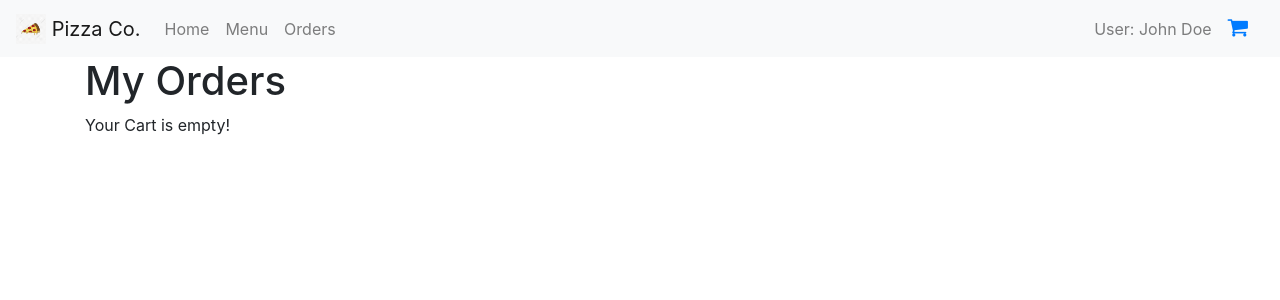
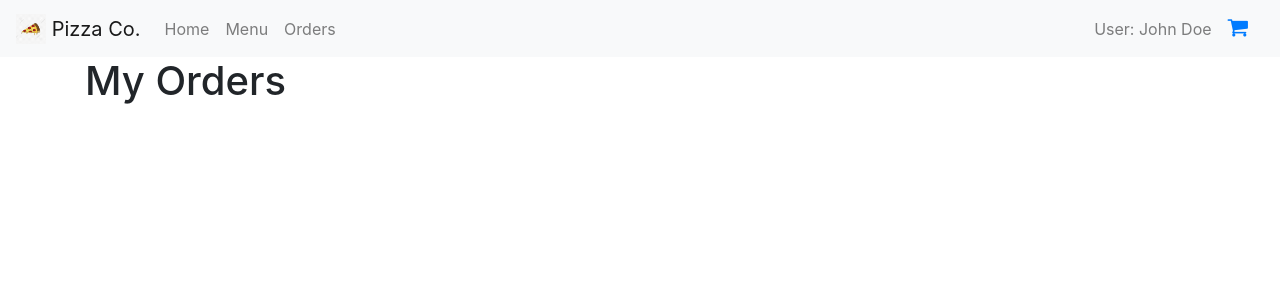
Before and after one commit to sovcharov/pizza, an Angular app: page /orders in a window 1280 px wide. Shown: the top 300 px of the page. Built offline with nearby package versions, Linux system fonts and the light colour scheme; no server answers.

Commit message:
Orders page Bug fix

```diff
--- a/src/app/pages/orders/orders.component.html
+++ b/src/app/pages/orders/orders.component.html
@@ -1,6 +1,5 @@
 <div class = "container">
   <h1>My Orders</h1>
-  <p  *ngIf = "!orders.length">Your Cart is empty!</p>
   <!-- <a *ngIf = "!cart.length" routerLink="/menu" class="btn btn-outline-primary btn-sm">Choose your pizza here</a> -->
   <div *ngIf = "orders.length" class="row">
     <div class = "col-md-12">
```
